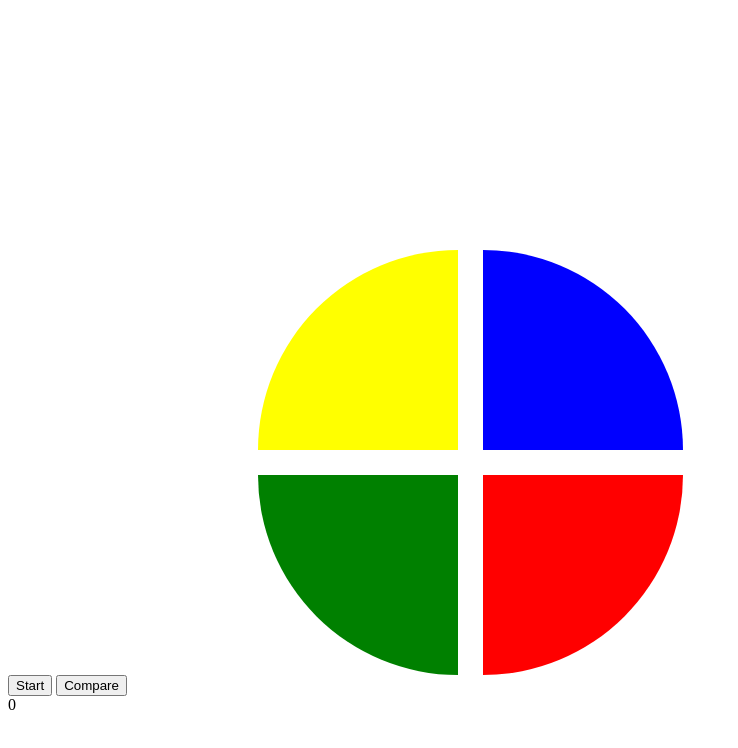
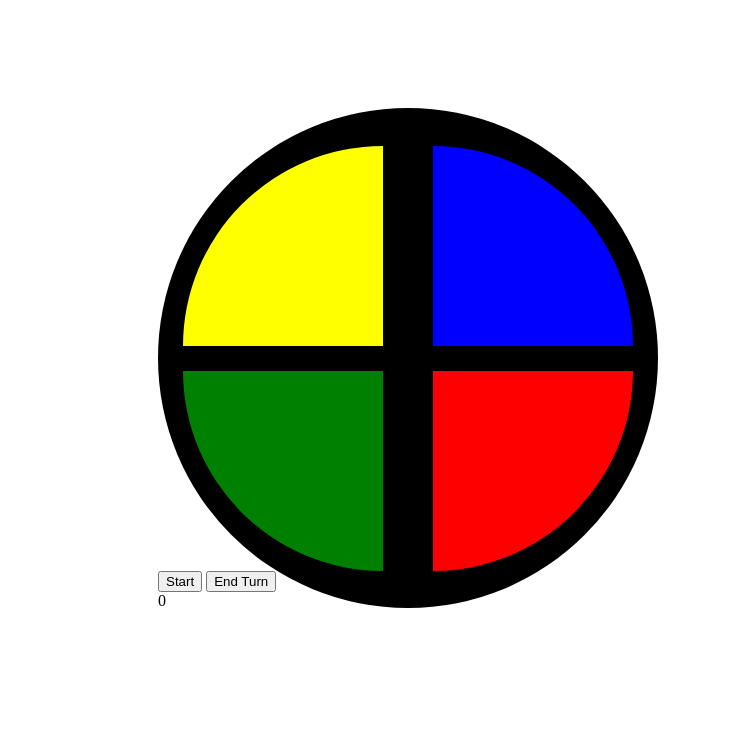
Before and after one commit to codenamequet/simon, a plain HTML site: page index.html in a window 1280 px wide. Shown: the whole page, without its empty margins (0-738 px from the left). Drawn offline with Linux system fonts and the light colour scheme.

Commit message:
added gameboard around colors

```diff
--- a/index.html
+++ b/index.html
@@ -16,7 +16,7 @@
         <section class="yellow main-buttons"></section>
         <section class="green main-buttons"></section>
     <button class="start-button">Start</button>
-    <button class="compare-button">Compare</button>
+    <button class="compare-button">End Turn</button>
     <section class="score">0</section>
     </main>
 
--- a/style.css
+++ b/style.css
@@ -1,11 +1,12 @@
-/* main {
-    background: grey;
-    height: 300px;
-    width: 300px;
+main {
+    background: #000;
+    height: 500px;
+    width: 500px;
     display: inline-block;
     border-radius: 100%;
-    margin: 250px 300px 0 0;
-} */
+    position: relative;
+    margin: 100px 0 0 150px;
+}
 /* .container1 {
     display: flex;
     justify-content: center;
@@ -19,8 +20,8 @@
     height: 200px;
     width: 200px;
     border-radius: 0 100% 0 0;
-    margin-left: 475px;
-    margin-top: 250px;
+    margin-left: 275px;
+    margin-top: 37.5px;
 }
 
 .red {
@@ -29,7 +30,7 @@
     width: 200px;
     border-radius: 0 0 100% 0;
     margin-top: 25px;
-    margin-left: 475px;
+    margin-left: 275px;
 }
 
 .yellow {
@@ -38,7 +39,7 @@
     width: 200px;
     border-radius: 100% 0 0 0;
     margin-top: -425px;
-    margin-left: 250px;
+    margin-left: 25px;
 }
 
 .green {
@@ -47,7 +48,7 @@
     width: 200px;
     border-radius: 0 0 0 100%;
     margin-top: 25px;
-    margin-left: 250px;
+    margin-left: 25px;
 }
 
 /* .game-button {
```
